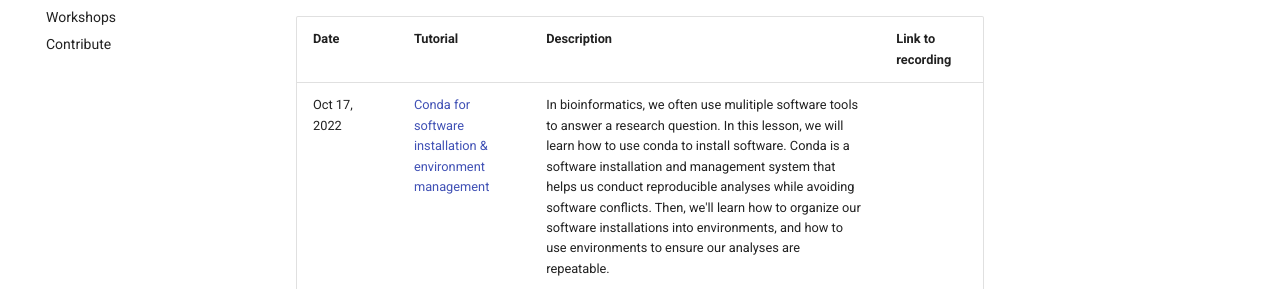
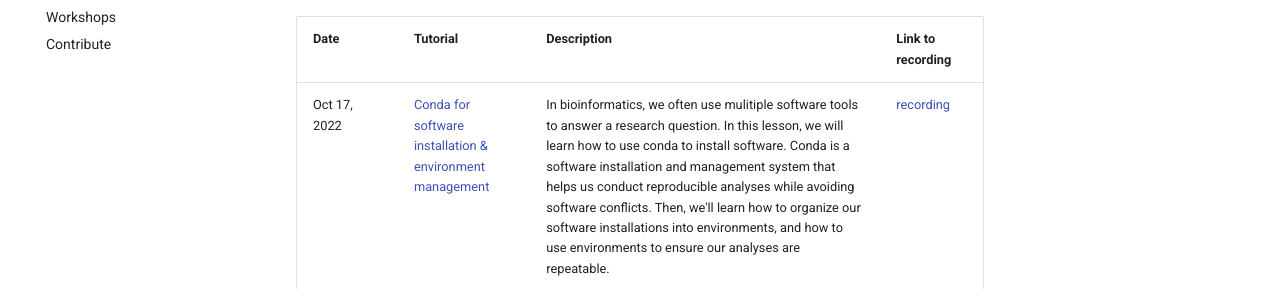
Before and after one commit to Arcadia-Science/arcadia-computational-training, an MkDocs documentation site: the page built from docs/arcadia-users-group/overview.md, in a window 1280 px wide and 900 px high, scrolled down 844 px. Shown: the part 163-452 px from the top of the window. Built offline with MkDocs 1.6.1 and Material for MkDocs 9.7.7, drawn with Linux system fonts in a browser that asks for light colours; comment, search, counter and statistics services are not loaded.

Commit message:
add conda recording

```diff
--- a/docs/arcadia-users-group/overview.md
+++ b/docs/arcadia-users-group/overview.md
@@ -27,7 +27,7 @@ The schedule is subject to change.
 
 | Date          | Tutorial                                                                                                                                                                   | Description                                                                                                                                                                                                                                                                                                     | Link to recording                                        |
 | ------------- | -------------------------------------------------------------------------------------------------------------------------------------------------------------------------- | --------------------------------------------------------------------------------------------------------------------------------------------------------------------------------------------------------------------------------------------------------------------------------------------------------------- | -------------------------------------------------------- |
-| Oct 17, 2022 | [Conda for software installation & environment management](20221017-conda/lesson.md) | In bioinformatics, we often use mulitiple software tools to answer a research question. In this lesson, we will learn how to use conda to install software. Conda is a software installation and management system that helps us conduct reproducible analyses while avoiding software conflicts. Then, we'll learn how to organize our software installations into environments, and how to use environments to ensure our analyses are repeatable.| |
+| Oct 17, 2022 | [Conda for software installation & environment management](20221017-conda/lesson.md) | In bioinformatics, we often use mulitiple software tools to answer a research question. In this lesson, we will learn how to use conda to install software. Conda is a software installation and management system that helps us conduct reproducible analyses while avoiding software conflicts. Then, we'll learn how to organize our software installations into environments, and how to use environments to ensure our analyses are repeatable.| [recording](https://youtu.be/1_aDASjPLgQ) |
 | Oct 11, 2022 | [Increasing developer productivity](20221011-developer-productivity/lesson.md) | In the last couple of weeks, we learned many [shell](20220906-intro-to-shell1/lesson.md) and [git](../workshops/20220920-intro-to-git-and-github/lesson.md) commands. This week, we'll take a step back to learn about using an integrated development environment (IDE) to develop our scripts/pipelines and customizing our terminals with shortcuts and git visualizations. | [recording](https://www.youtube.com/watch?v=lRYO-n7QsnU) |
 | Oct 3, 2022   | [Code review using GitHub](https://arcadia-science.github.io/arcadia-computational-training/workshops/20220920-intro-to-git-and-github/lesson/#working-on-branches)        | As the last piece of our [Git and GitHub workshop](../workshops/20220920-intro-to-git-and-github/lesson.md) we'll go over the key element of code review and how to execute a review on GitHub.                                                                                                                 | |
 | Sept 26, 2022 | [Undoing changes in a Git repository](https://arcadia-science.github.io/arcadia-computational-training/workshops/20220920-intro-to-git-and-github/lesson/#undoing-changes) | This lesson is a continuation of our [Git and GitHub workshop](../workshops/20220920-intro-to-git-and-github/lesson.md). We will cover how to undo changes in a Git repository using `git restore`, `git revert`, or `git checkout`.                                                                            | [recording](https://www.youtube.com/watch?v=FOnX7VeRJdM) |
```
